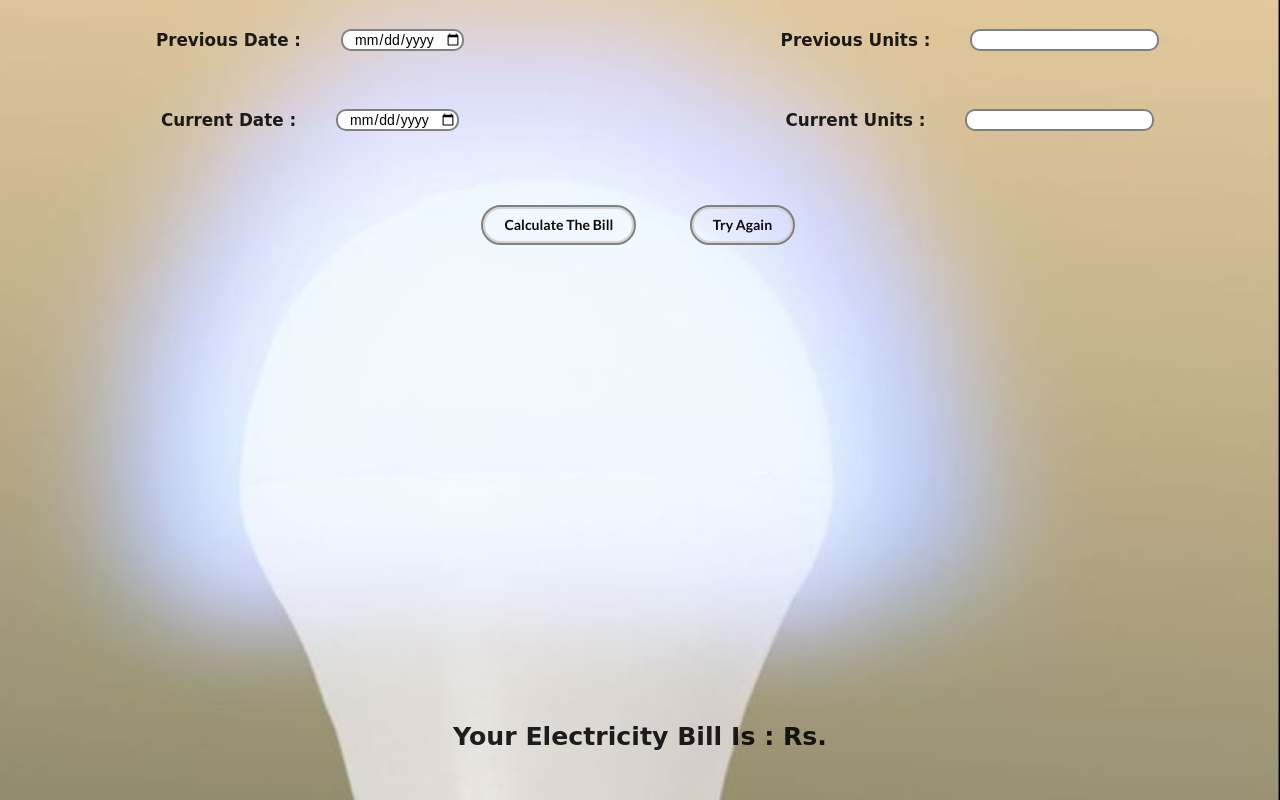
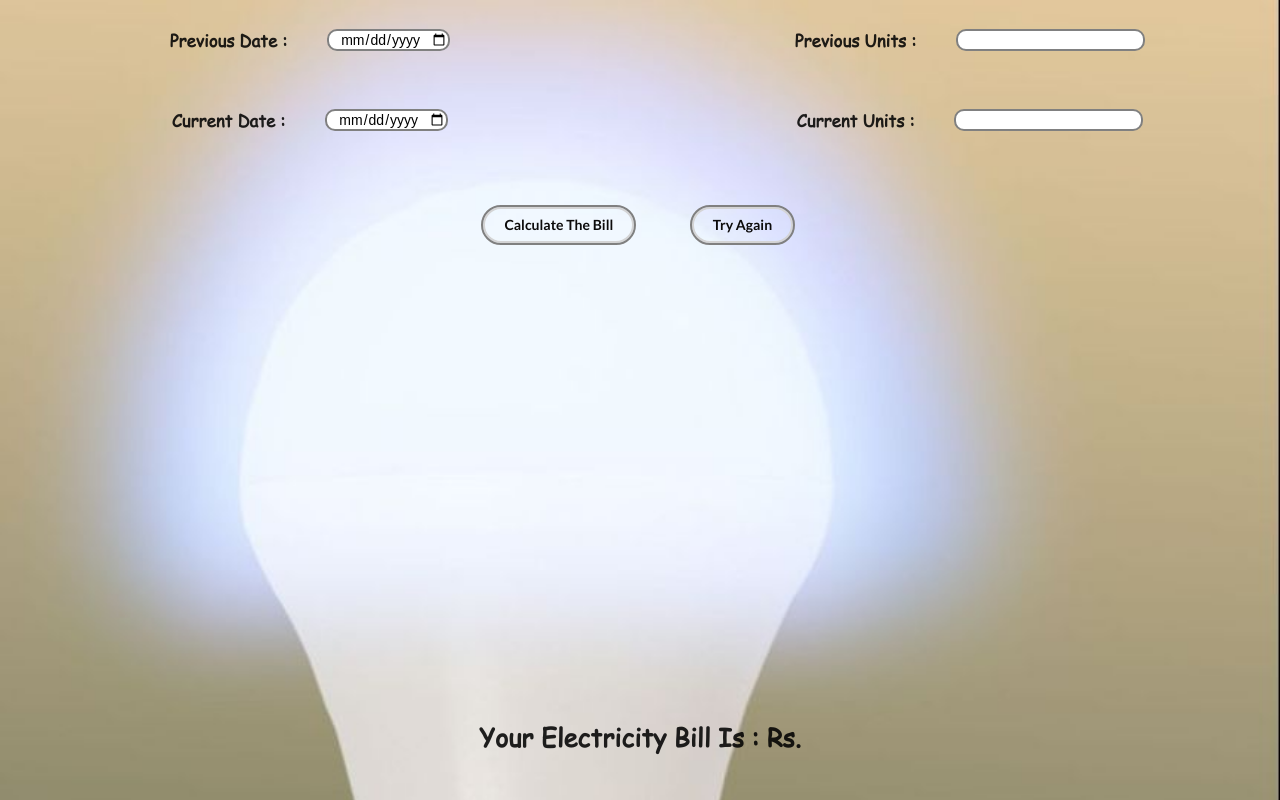
Before and after one commit to Ovindi-Dilhara/Electricity-Bill, a plain HTML site: page index.html in a window 1280 px wide. Drawn offline with Linux system fonts and the light colour scheme.

Commit message:
Update style.css

```diff
--- a/style.css
+++ b/style.css
@@ -1,5 +1,10 @@
 * {
-    font-family: cursive;
+    font-family: mydocumentfont;
+}
+
+@font-face {
+    font-family: mydocumentfont;
+    src: url("ComicSansMS3.ttf");
 }
 
 .body {
```
